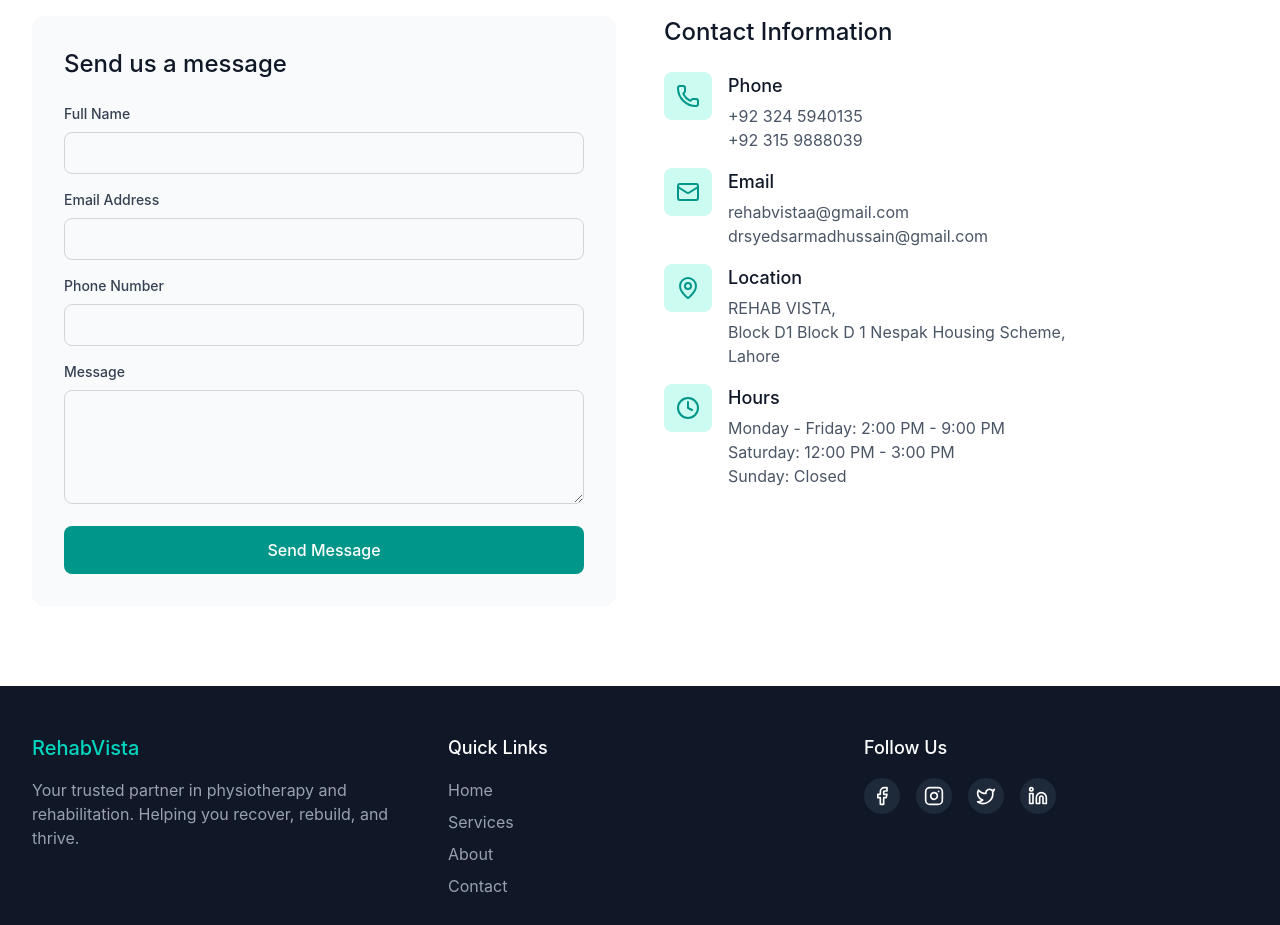
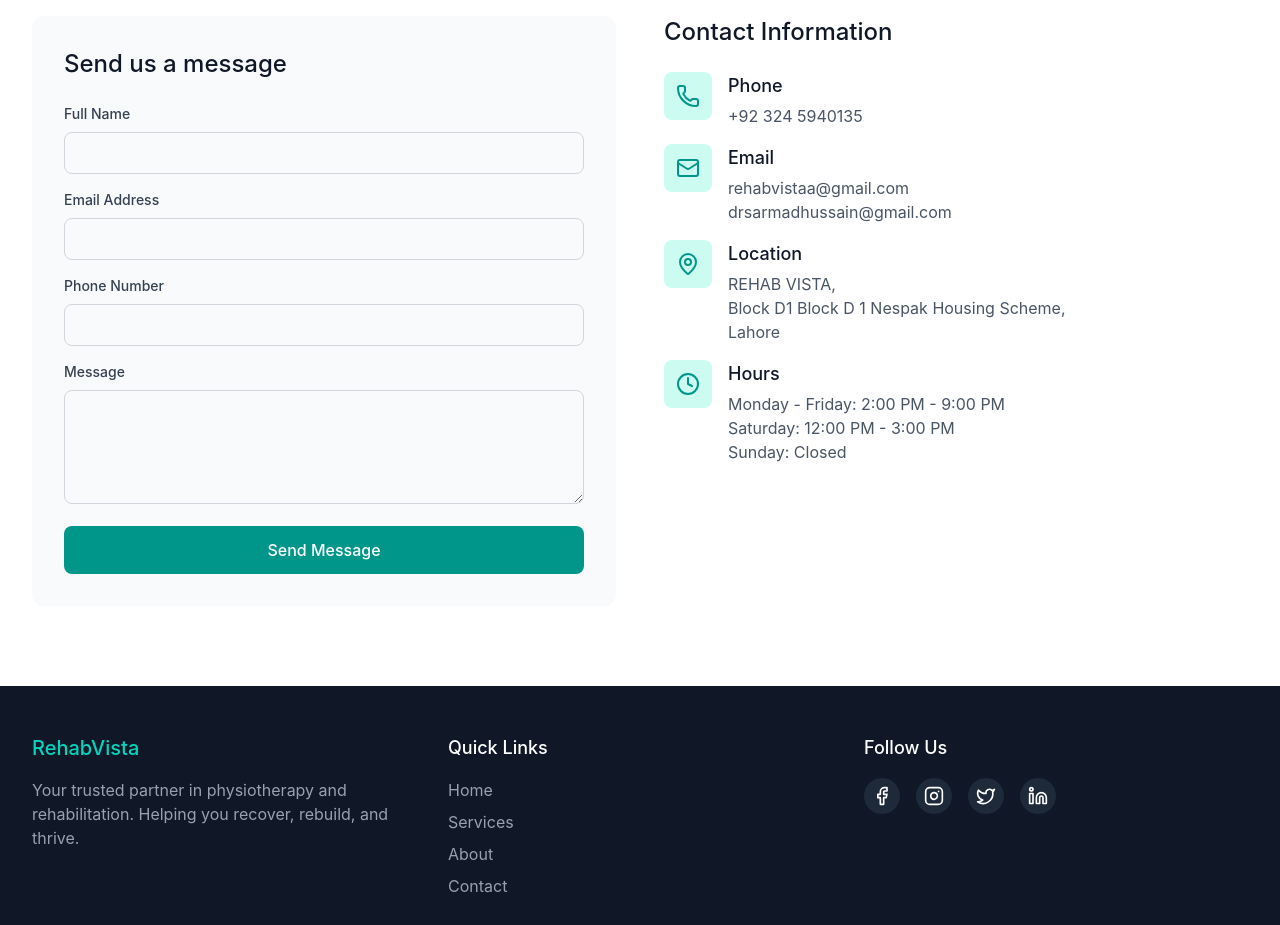
Before and after one commit to ahmadmazhar993/phsio-web, a React (Vite) app: page / in a window 1280 px wide. Shown: the part 2800-3725 px from the top of the page. Built offline with nearby package versions, Linux system fonts and the light colour scheme.

Commit message:
Remove second contact

```diff
--- a/app/components/Contact.tsx
+++ b/app/components/Contact.tsx
@@ -139,7 +139,7 @@
                   <div className="ml-4">
                     <h4 className="text-lg mb-1 text-gray-900">Phone</h4>
                     <p className="text-gray-600">+92 324 5940135</p>
-                    <p className="text-gray-600">+92 315 9888039</p>
+                    {/* <p className="text-gray-600">+92 315 9888039</p> */}
                   </div>
                 </div>
 
@@ -150,7 +150,7 @@
                   <div className="ml-4">
                     <h4 className="text-lg mb-1 text-gray-900">Email</h4>
                     <p className="text-gray-600">rehabvistaa@gmail.com</p>
-                    <p className="text-gray-600">drsyedsarmadhussain@gmail.com</p>
+                    <p className="text-gray-600">drsarmadhussain@gmail.com</p>
                   </div>
                 </div>
 
```
